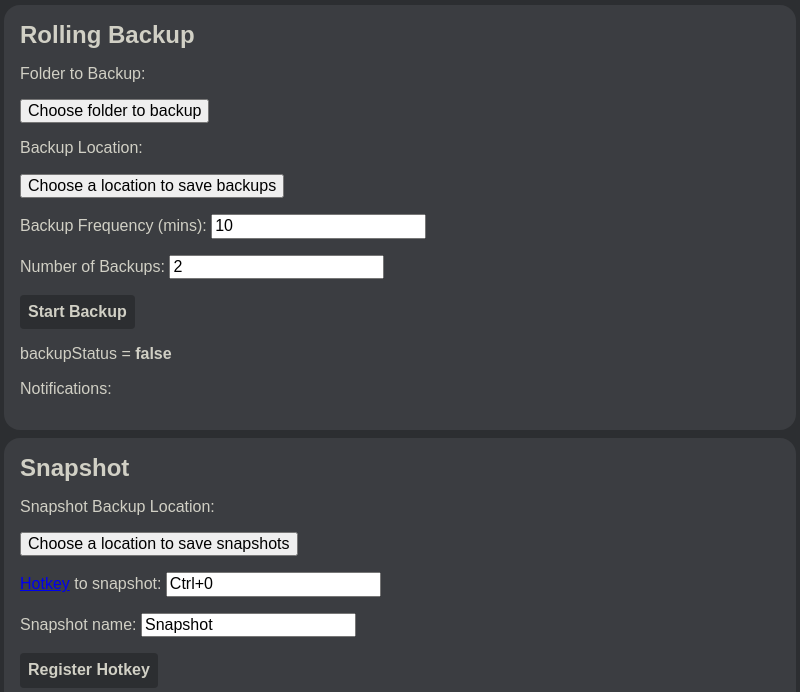
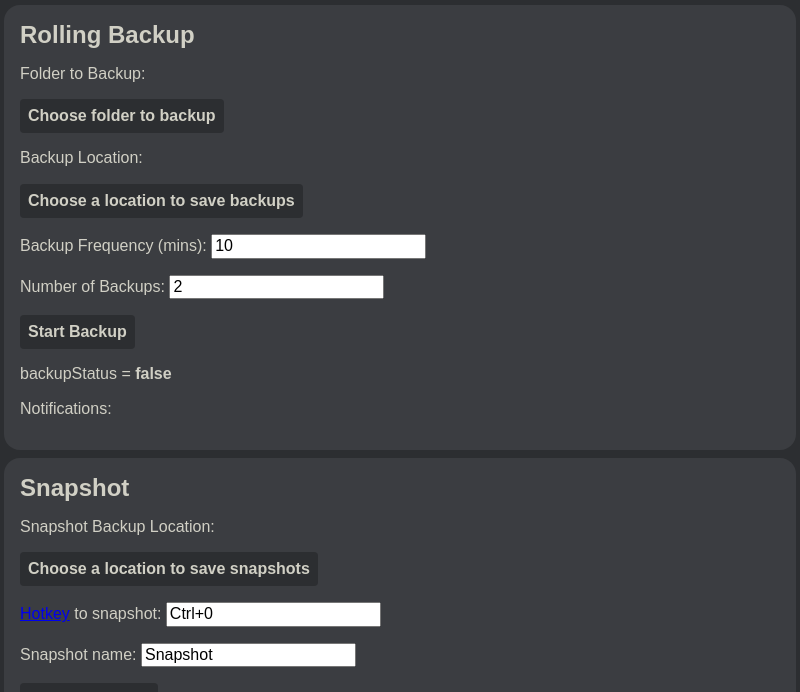
Before and after one commit to aodh66/bs-utility, an Electron app: page index.html in a window 800 px wide. Shown: the part 47-739 px from the top of the page. Drawn offline with Linux system fonts and the light colour scheme; no server answers.

Commit message:
unified button style

```diff
--- a/index.html
+++ b/index.html
@@ -25,10 +25,10 @@
           name it, as the backups themselves will simply be named backup# -->
       <h2 class="backup-title section-title">Rolling Backup</h2>
       <p>Folder to Backup: <strong id="folderPath"></strong></p>
-      <button type="button" id="backup-folder-path-btn">Choose folder to backup</button>
+      <button type="button" id="backup-folder-path-btn" class="button">Choose folder to backup</button>
 
       <p>Backup Location: <strong id="folderSavePath"></strong></p>
-      <button type="button" id="backup-folder-save-path-btn">Choose a location to save backups</button>
+      <button type="button" id="backup-folder-save-path-btn" class="button">Choose a location to save backups</button>
 
       <p>Backup Frequency (mins):
       <input id="backup-time" type="number" placeholder="10">
@@ -40,6 +40,7 @@
       <!-- Backup Button -->
       <button type="button" class="button" id="backup-btn">Start Backup</button>
       <p>backupStatus = <strong id="backup-status-light"></strong></p>
+      <div class="backup-light" id="backupLight"></div>
       <p>Notifications:</p>
       <p><strong id="backupMessage"></strong></p>
     </div>
@@ -49,7 +50,7 @@
       <h2 class="snapshot-title section-title">Snapshot</h2>
 
       <p>Snapshot Backup Location: <strong id="snapshotSavePath"></strong></p>
-      <button type="button" id="snapshot-save-path-btn">Choose a location to save snapshots</button>
+      <button type="button" id="snapshot-save-path-btn" class="button">Choose a location to save snapshots</button>
 
       <p><a href="https://www.electronjs.org/docs/latest/api/accelerator" target="_blank">Hotkey</a> to snapshot:
         <input id="snapshot-hotkey-box" type="text" placeholder="Ctrl+0">
--- a/styles.css
+++ b/styles.css
@@ -49,3 +49,7 @@ margin: 0.1em 0 0.25em 0;
     font-size: 1em;
     font-weight: 600;
 }
+
+.backup-light {
+
+}
```
